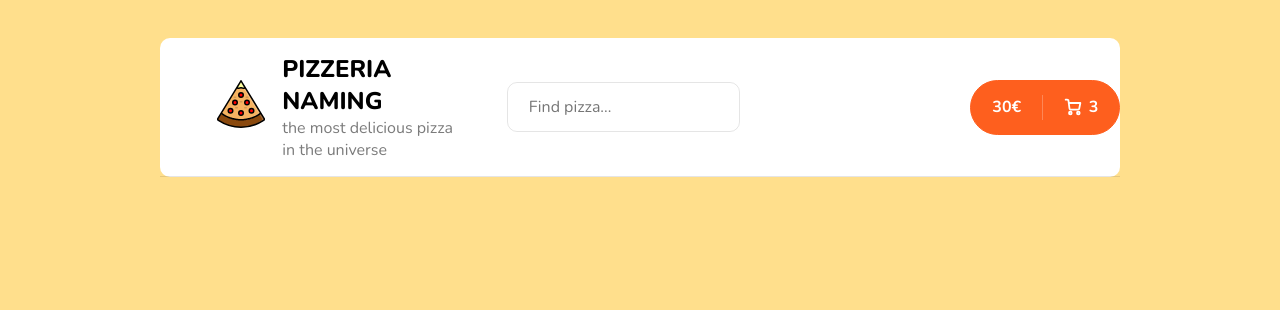
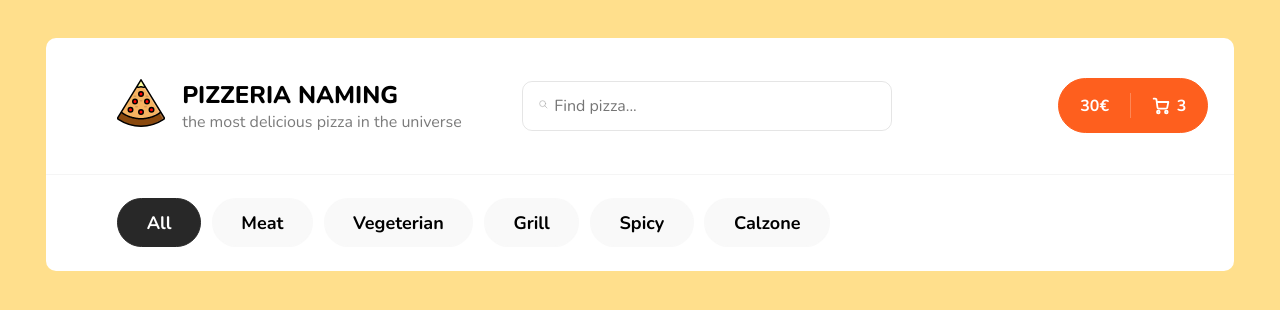
Before and after one commit to danylo-gavrylovskyi/Pizza_website, a React (Create React App) app: page / in a window 1280 px wide. Shown: the top 310 px of the page. Built offline with nearby package versions, Linux system fonts and the light colour scheme.

Commit message:
Created layout for categories component

```diff
--- a/src/App.js
+++ b/src/App.js
@@ -1,6 +1,7 @@
 import React from 'react';
 
 import { Header } from './components/Header';
+import { Categories } from './components/Categories';
 
 import './App.scss';
 
@@ -8,8 +9,8 @@ function App() {
   return (
     <div className="App">
       <Header></Header>
-      {/* <Categories></Categories>
-      <Sort></Sort>
+      <Categories></Categories>
+      {/* <Sort></Sort>
       <p>Category</p>
       <main>
         <PizzaBlock></PizzaBlock>
--- a/src/App.scss
+++ b/src/App.scss
@@ -12,4 +12,11 @@ html {
   margin-left: 12%;
   background-color: white;
   border-radius: 10px;
+
+  @media (max-width: 1800px) {
+    & {
+      margin-right: 3%;
+      margin-left: 3%;
+    }
+  }
 }
--- /dev/null
+++ b/src/components/Categories.jsx
@@ -0,0 +1,14 @@
+import styles from '../scss/_categories.module.scss';
+
+export function Categories() {
+  return (
+    <div className={styles.categories}>
+      <button className={styles.active}>All</button>
+      <button>Meat</button>
+      <button>Vegeterian</button>
+      <button>Grill</button>
+      <button>Spicy</button>
+      <button>Calzone</button>
+    </div>
+  );
+}
--- a/src/components/Header.jsx
+++ b/src/components/Header.jsx
@@ -15,7 +15,7 @@ export function Header() {
 
       <div className={styles.inputZone}>
         <svg
-          enable-background="new 0 0 32 32"
+          enableBackground="new 0 0 32 32"
           id="EditableLine"
           version="1.1"
           viewBox="0 0 32 32"
@@ -27,18 +27,18 @@ export function Header() {
             id="XMLID_42_"
             r="9"
             stroke="#aeaeae"
-            stroke-linecap="round"
-            stroke-linejoin="round"
-            stroke-miterlimit="10"
-            stroke-width="2"></circle>
+            strokeLinecap="round"
+            strokeLinejoin="round"
+            strokeMiterlimit="10"
+            strokeWidth="2"></circle>
           <line
             fill="none"
             id="XMLID_44_"
             stroke="#aeaeae"
-            stroke-linecap="round"
-            stroke-linejoin="round"
-            stroke-miterlimit="10"
-            stroke-width="2"
+            strokeLinecap="round"
+            strokeLinejoin="round"
+            strokeMiterlimit="10"
+            strokeWidth="2"
             x1="27"
             x2="20.366"
             y1="27"
@@ -68,21 +68,21 @@ export function Header() {
               <path
                 d="M6.33333 16.3333C7.06971 16.3333 7.66667 15.7364 7.66667 15C7.66667 14.2636 7.06971 13.6667 6.33333 13.6667C5.59695 13.6667 5 14.2636 5 15C5 15.7364 5.59695 16.3333 6.33333 16.3333Z"
                 stroke="white"
-                stroke-width="1.8"
-                stroke-linecap="round"
-                stroke-linejoin="round"></path>
+                strokeWidth="1.8"
+                strokeLinecap="round"
+                strokeLinejoin="round"></path>
               <path
                 d="M14.3333 16.3333C15.0697 16.3333 15.6667 15.7364 15.6667 15C15.6667 14.2636 15.0697 13.6667 14.3333 13.6667C13.597 13.6667 13 14.2636 13 15C13 15.7364 13.597 16.3333 14.3333 16.3333Z"
                 stroke="white"
-                stroke-width="1.8"
-                stroke-linecap="round"
-                stroke-linejoin="round"></path>
+                strokeWidth="1.8"
+                strokeLinecap="round"
+                strokeLinejoin="round"></path>
               <path
                 d="M4.78002 4.99999H16.3334L15.2134 10.5933C15.1524 10.9003 14.9854 11.176 14.7417 11.3722C14.4979 11.5684 14.1929 11.6727 13.88 11.6667H6.83335C6.50781 11.6694 6.1925 11.553 5.94689 11.3393C5.70128 11.1256 5.54233 10.8295 5.50002 10.5067L4.48669 2.82666C4.44466 2.50615 4.28764 2.21182 4.04482 1.99844C3.80201 1.78505 3.48994 1.66715 3.16669 1.66666H1.66669"
                 stroke="white"
-                stroke-width="1.8"
-                stroke-linecap="round"
-                stroke-linejoin="round"></path>
+                strokeWidth="1.8"
+                strokeLinecap="round"
+                strokeLinejoin="round"></path>
             </svg>
             3
           </div>
--- /dev/null
+++ b/src/scss/_categories.module.scss
@@ -0,0 +1,35 @@
+.categories {
+  margin-left: 6%;
+  width: 60%;
+  display: flex;
+  justify-content: space-between;
+  padding-top: 2%;
+  padding-bottom: 2%;
+
+  button {
+    background-color: #f9f9f9f9;
+    border: 1px solid #f9f9f9f9;
+    border-radius: 30px;
+    padding: 1.6% 4%;
+    font-weight: 700;
+    font-size: 18px;
+    cursor: pointer;
+    transition: all 0.1s;
+
+    &:hover {
+      background-color: #f4f4f4f4;
+      border-color: #f4f4f4f4;
+    }
+  }
+
+  .active {
+    background-color: #282828;
+    border-color: #282828;
+    color: white;
+
+    &:hover {
+      background-color: #282828;
+      border-color: #282828;
+    }
+  }
+}
--- a/src/scss/_header.module.scss
+++ b/src/scss/_header.module.scss
@@ -1,10 +1,10 @@
 .container {
-  padding-top: 2%;
-  padding-bottom: 2%;
+  padding-top: 1.5%;
+  padding-bottom: 1.5%;
   height: 100px;
   display: flex;
   align-items: center;
-  border-bottom: 1px solid rgba(0, 0, 0, 0.1);
+  border-bottom: 1px solid rgba(0, 0, 0, 0.04);
 
   .company {
     margin-left: 6%;
@@ -14,6 +14,7 @@
     grid-template-columns: 60px 1fr;
     column-gap: 5px;
     align-items: center;
+    cursor: pointer;
 
     h1 {
       margin: 0;
@@ -39,6 +40,11 @@
     width: 27%;
     display: flex;
     align-items: center;
+    @media (max-width: 1400px) {
+      & {
+        width: 31%;
+      }
+    }
 
     svg {
       width: 6%;
@@ -68,7 +74,12 @@
   }
 
   .cartButton {
-    margin-left: 24%;
+    margin-left: 25%;
+    @media (max-width: 1700px) {
+      & {
+        margin-left: 14%;
+      }
+    }
 
     button {
       background-color: #fe5f1e;
```
